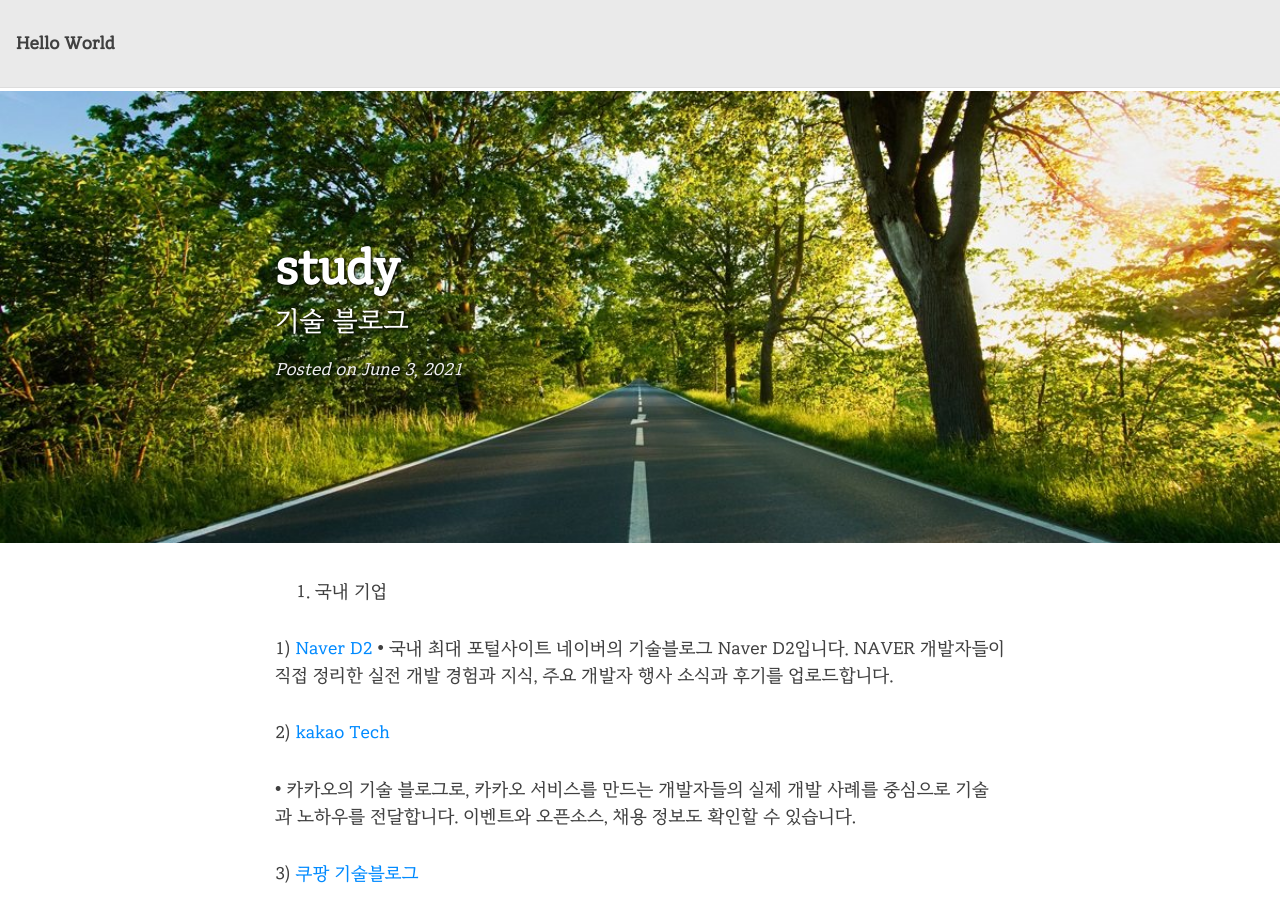
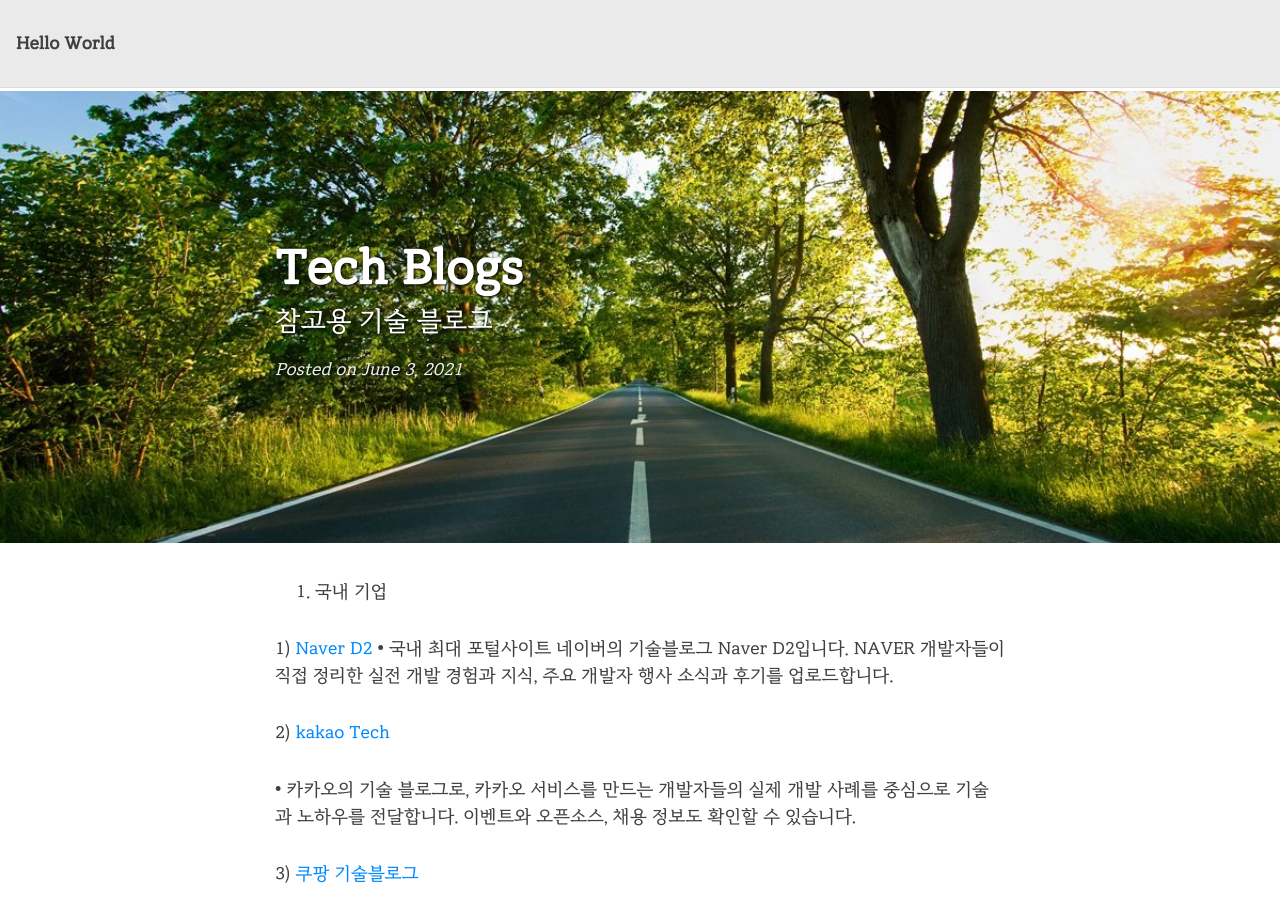
Before and after one commit to 1stGugu/1stGugu.github.io, a Jekyll site: the page built from _posts/2021-06-03-tech-blog.md, in a window 1280 px wide and 900 px high. Built offline with Jekyll 4.4.1, drawn with Linux system fonts in a browser that asks for light colours; nearby versions of some CDN libraries.

Commit message:
Update 2021-06-03-tech-blog.md

```diff
--- a/_posts/2021-06-03-tech-blog.md
+++ b/_posts/2021-06-03-tech-blog.md
@@ -1,7 +1,7 @@
 ---
 layout: post
-title: study
-subtitle: 기술 블로그
+title: Tech Blogs
+subtitle: 참고용 기술 블로그
 cover-img: /assets/img/path.jpg
 thumbnail-img: ''
 #gh-repo: daattali/beautiful-jekyll
```
